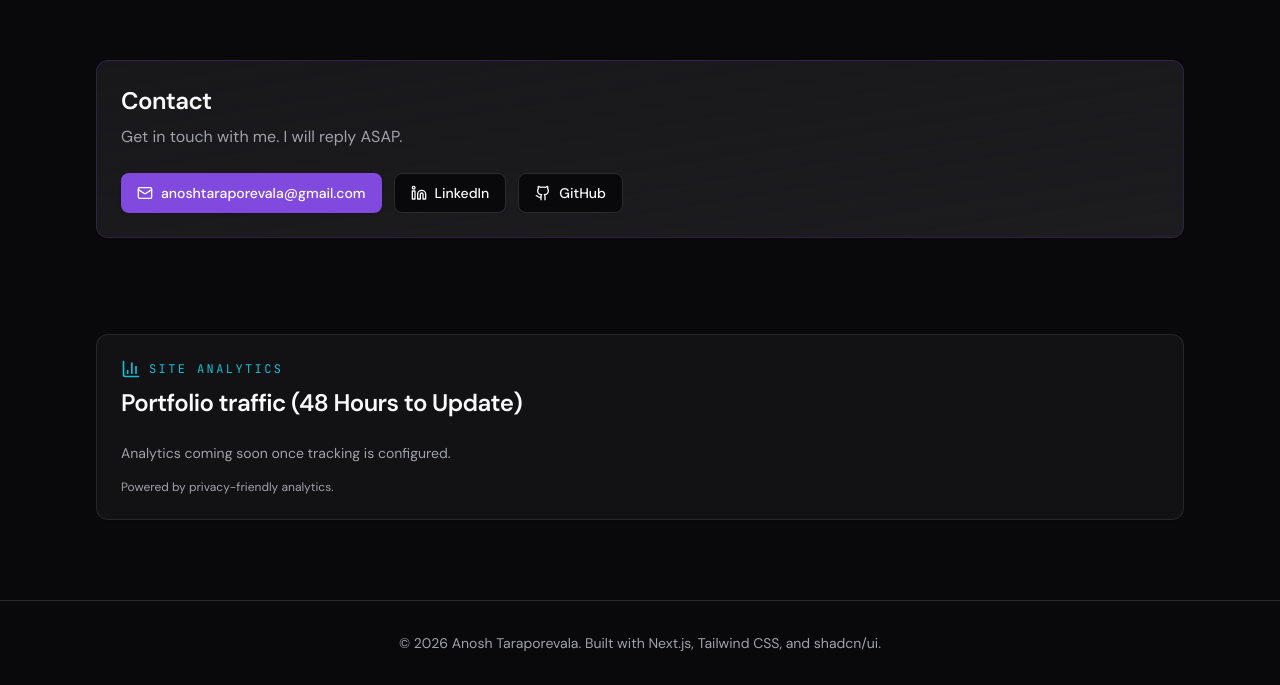
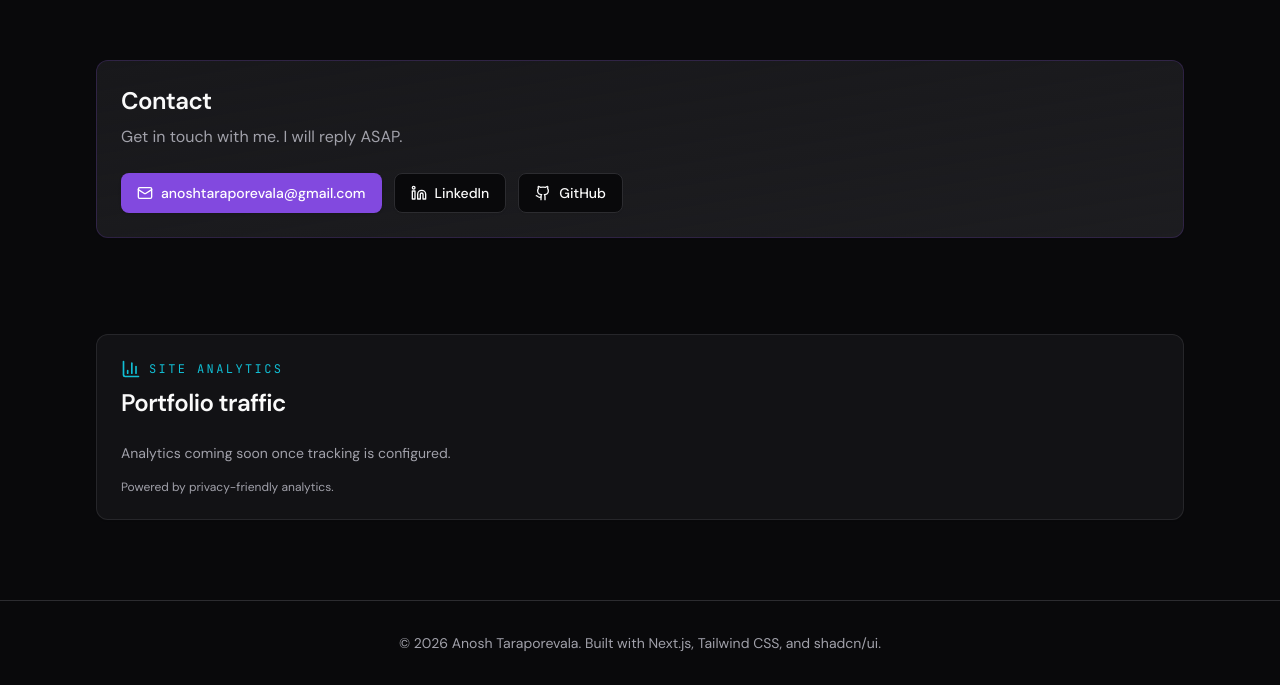
Before and after one commit to anosh1000/developer-portfolio, a Next.js app: page / in a window 1280 px wide. Shown: the part 2781-3466 px from the top of the page. Built offline with nearby package versions, Linux system fonts and the light colour scheme.

Commit message:
Update 48 hours to 5 minutes

```diff
--- a/src/components/analytics-card.tsx
+++ b/src/components/analytics-card.tsx
@@ -69,7 +69,7 @@ export function AnalyticsCard() {
               Site analytics
             </p>
           </div>
-          <CardTitle className="text-2xl">Portfolio traffic (48 Hours to Update)</CardTitle>
+          <CardTitle className="text-2xl">Portfolio traffic</CardTitle>
         </CardHeader>
         <CardContent>
           {isLoading ? (
```
